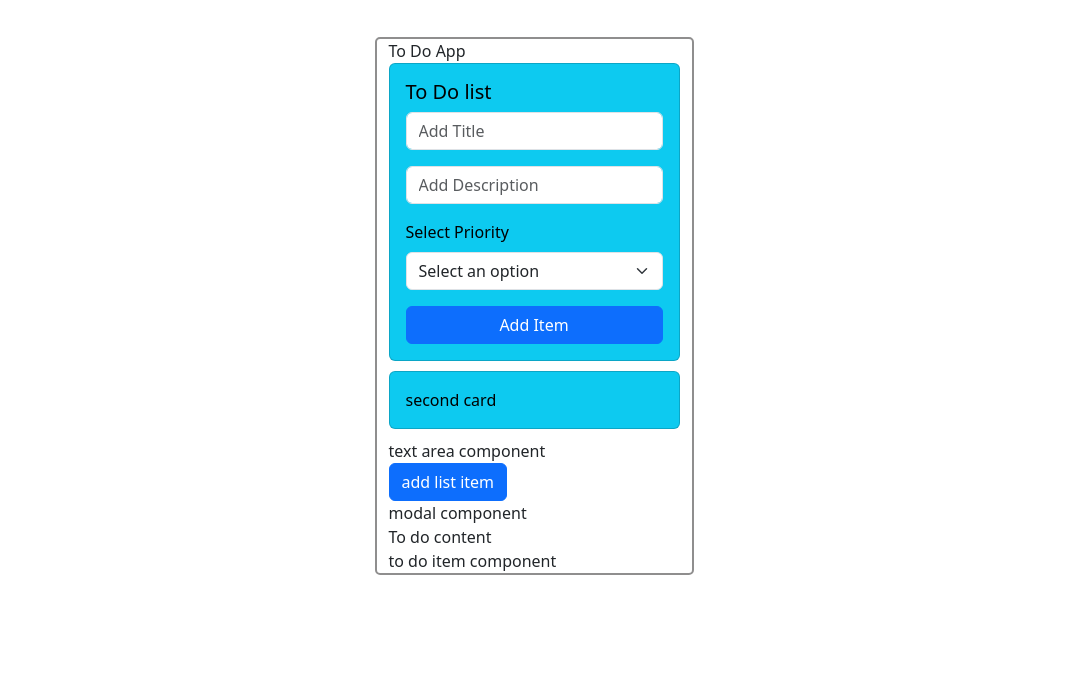
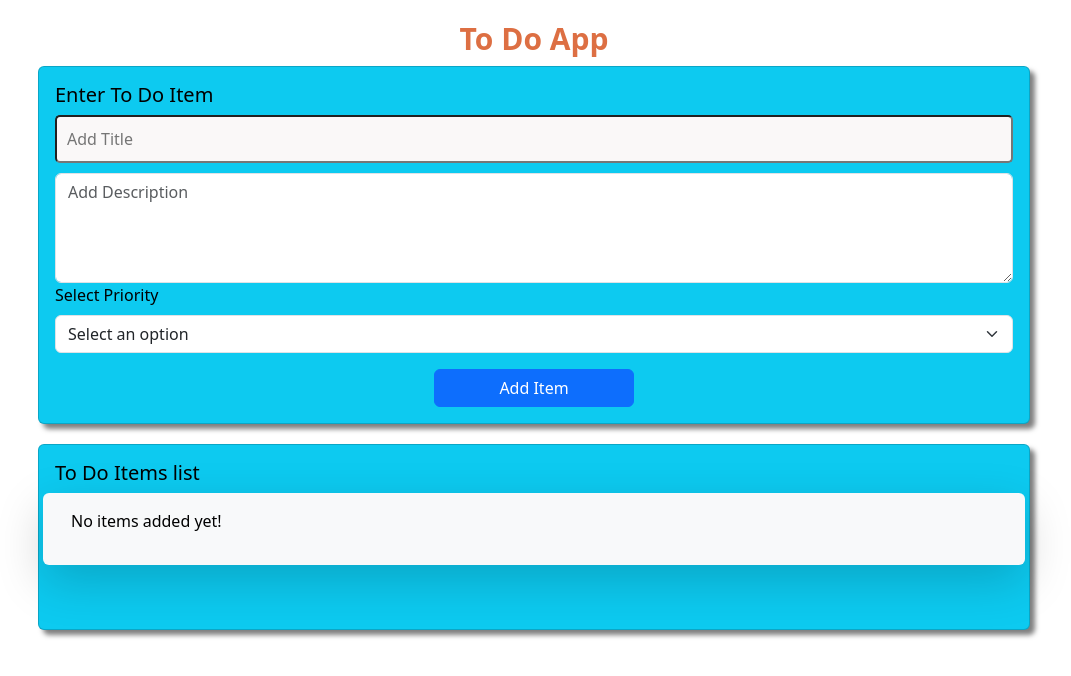
Before and after one commit to luqman-hassan123/To-Do-App, a React (Vite) app: page / in a window 1280 px wide. Shown: the top 676 px of the page, without its empty margins (106-1177 px from the left). Built offline with nearby package versions, Linux system fonts and the light colour scheme.

Commit message:
add text area component and and content component also apply some styling

```diff
--- a/src/App.css
+++ b/src/App.css
@@ -1,19 +1,122 @@
 #root {
-  max-width: 1280px;
-  margin: 0 auto;
-  padding: 2rem;
+  width: 100%; /* Allow full width on larger screens */
+  max-width: 1280px; /* Limit width on smaller screens */
+  margin: 0 auto; /* Center the app */
+  padding: 2rem; /* Keep padding for inner spacing */
+  /* background: rgb(116, 124, 128); */
+}
+
+.main-header {
+  font-weight: bold; /* Bold text for the header */
+  color: rgb(221, 111, 67);
+  font-size: 30px;
+  margin-bottom: 5px;
+  text-align: center;
+}
+
+.container {
+  border: 2px solid rgba(32, 31, 31, 0.5); /* Border styling */
+  margin-top: 5px; /* Top margin */
+  border-radius: 5px; /* Rounded corners */
+  box-shadow:0 4px 10px rgba(0, 0, 0, 0.5) ;
+}
+
+.card {
+  margin-bottom: 20px;
+  box-shadow: 5px 5px 5px rgba(0, 0, 0, 0.5); /* Adjust values as needed */
+}
+
+.container .card {
+  margin-bottom: 10px; /* Space between cards */
+  background-color: rgb(25, 29, 29) !important; /* Light coral */
+  padding: 1rem; /* Inner spacing for card content */
+  border-radius: 5px; /* Optional: rounding card corners */
+  box-shadow:0 4px 10px rgba(0, 0, 0, 1) ;
+  margin: 10px 10px 10px 10px;
+
+
+}
+
+.input-field{
+  background: rgb(250, 248, 248);
+  border-radius: 5px;
+  color: black;
+  padding: 10px;
+  gap: 5px;
+  margin-bottom: 10px;
+}
+
+.Description{
+  padding: 20px;
+
+}
+
+.addItem {
+  width: 25% !important; /* Set the desired width */
+  min-width: 100px; /* Minimum width for smaller screens */
+  max-width: 200px; /* Maximum width */
+  margin: 0 auto; /* Center the button */
+  display: block !important;
+  transition: background 1s ease !important;
+
+  &:hover{
+    background: rgb(26, 29, 16) !important;
+
+  }
+}
+
+
+
+.btn{
+  width: 40%;
+  text-align: center;
+  justify-content: center;
+  align-items: center;
 
 }
 
 
-.container {
-  border: 2px solid rgba(32, 31, 31, 0.5);
-  margin-top: 5px;
-  border-radius: 5px;
+/* Custom button width */
+.btn-small-width {
+  width: 30%; /* Set width as a percentage */
+  min-width: 120px; /* Optional minimum width for responsiveness */
 }
 
-.card{
 
-  margin-bottom: 10px;
-  background-color: aqua;
+
+.button-container{
+  display: flex;
+  justify-content: center;
+  align-items: center;
+  margin: 1rem 0;
 }
+
+.todo-content {
+  display: flex;           /* Enable flexbox */
+  flex-wrap: wrap;         /* Allow items to wrap if necessary */
+  gap: 1rem;               /* Optional: Adds space between items */
+}
+
+.to-do-item {
+  flex: 1 1 200px;         /* Each item takes up equal space */
+  min-width: 200px;        /* Ensure a minimum width for each item */
+  border: 1px solid #ccc;  /* Example: Add border */
+  padding: 10px;           /* Example: Add padding */
+  box-shadow: 0 4px 8px rgba(0, 0, 0, 0.1); /* Optional: Add shadow */
+}
+
+
+
+
+
+/* Media Queries for Responsiveness */
+@media (max-width: 1280px) {
+  #root {
+    max-width: 80%; /* Allow full width on smaller screens */
+    padding: 1rem; /* Adjust padding for smaller screens */
+  }
+
+  .container {
+    margin: 0; /* Remove margin for smaller screens */
+  }
+}
--- a/src/App.jsx
+++ b/src/App.jsx
@@ -8,75 +8,80 @@ import TextArea from "./assets/components/TextArea";
 import ToDoContent from "./assets/components/ToDoContent";
 import ToDoItem from "./assets/components/ToDoItem";
 import Header from "./assets/components/Header";
-import React, { useState } from 'react'
-import Dropdown from "./assets/components/Dropdown"
-
-
+import React, { useState } from "react";
+import Dropdown from "./assets/components/Dropdown";
 
 function App() {
-
-  const [priority, setPriority] = useState('');
+  const [title, setTitle] = useState("");
+  const [priority, setPriority] = useState("");
+  const [description, setDescription] = useState("");
+  const [todoItems, setToDoItems] = useState([]);
 
   const handleDropDown = (event) => {
-    setPriority(event.target.value)
-  }
+    setPriority(event.target.value);
+  };
 
+  const handleAddItem = () => {
+    if (title && description) {
+      const newItem = { title, description, priority };
+      setToDoItems([...todoItems, newItem]);
+      setTitle("");
+      setDescription("");
+      setPriority("");
+    }
+  };
+
+  const handleDeleteItem = (index) => {
+    const updatedItems = todoItems.filter((_, i) => i !== index);
+    setToDoItems(updatedItems);
+  };
 
   return (
     // main container
-    <div className="container">
+    <div className="container-f">
       {/* first heading  */}
       <Header className="main-header" title="To Do App" />
 
       {/* card component */}
       <Card className="card text-bg-info p-3">
+        <h5 className="card-title">Enter To Do Item</h5>
+        <Input
+          placeholder="Add Title"
+          className="input-field"
+          value={title}
+          onChange={(e) => setTitle(e.target.value)}
+        />
+         <TextArea
+          className
+          value={description}
+          onChange={(e) => setDescription(e.target.value)}
+          placeholder="Add Description" // Optional placeholder
+        />
 
-          <h5 className="card-title">To Do list</h5>
-            <Input placeholder="Add Title" className="input-field" />
-            <Input placeholder="Add Description" className="input-field" />
+        <Dropdown
+          title=" Select Priority"
+          options={["High", "Medium", "Low"]}
+          onChange={handleDropDown}
+          selectedValue={priority}
+        />
 
-           <Dropdown
-            title=" Select Priority"
-            options = {['High' ,  'Medium' , 'Low']}
-            onChange = {handleDropDown}
-            selectedValue= {priority}
-           />
-
-          <Buttons className="btn btn-primary" title="Add Item" />
-
+        <Buttons
+          className="addItem btn btn-primary"
+          title="Add Item"
+          onButtonClick={handleAddItem}
+        />
       </Card>
 
-
-
-      <Card className="card text-bg-info p-3"> second card </Card>
-
-      {/* input component */}
-      {/* <Input /> */}
-
-      {/* TextArea component */}
-      <TextArea />
-
-
-
-
-      {/* Buttons component */}
-      <Buttons
-        className="btn btn-primary"
-        title="add list item"
-        onButtonClick={() => {}}
-      />
-
-      {/* Modal component */}
-      <Modal />
-
-      {/* ToDoContent component */}
-      <ToDoContent />
-
-
-
-      {/* to do item compnoent  */}
-      <ToDoItem />
-
+      <Card className="card text-bg-info p-3">
+        <h5 className="card-title"> To Do Items list</h5>
+        <div className="row shadow-lg p-3 mb-5 bg-body-tertiary rounded">
+          <ToDoContent
+            className="item"
+            items={todoItems}
+            onDeleteItem={handleDeleteItem}
+          ></ToDoContent>
+        </div>
+      </Card>
     </div>
   );
 }
--- a/src/assets/components/Buttons.jsx
+++ b/src/assets/components/Buttons.jsx
@@ -2,12 +2,14 @@ import React from "react";
 
 const Buttons = ({ title, className, onButtonClick }) => {
   return (
-
-      <button
+    <div className="className">
+        <button
         className={className}
         title={title}
         onClick={() => onButtonClick()} > {title}
       </button>
+    </div>
+
 
   );
 };
--- a/src/assets/components/Input.jsx
+++ b/src/assets/components/Input.jsx
@@ -1,16 +1,15 @@
-import React from 'react'
+import React from 'react';
 
-const Input = ({ placeholder} ) => {
+const Input = ({ placeholder, className, value, onChange }) => {
   return (
-
-    <div className="mb-3">
     <input
       type="text"
-      className="form-control"
-      placeholder={placeholder} // Using the passed prop here
+      className={className}
+      placeholder={placeholder}
+      value={value}
+      onChange={onChange} // Use onChange here
     />
-  </div>
-  )
-}
+  );
+};
 
-export default Input
+export default Input;
--- a/src/assets/components/TextArea.jsx
+++ b/src/assets/components/TextArea.jsx
@@ -1,11 +1,17 @@
-import React from 'react'
+import React from 'react';
 
-const TextArea = () => {
+const TextArea = ({ value, onChange, placeholder }) => {
   return (
     <div>
-      text area component
+      <textarea
+        value={value}
+        onChange={onChange}
+        placeholder={placeholder}
+        rows={4} // Set the number of rows for the textarea
+        className="form-control" // Use Bootstrap class for styling
+      />
     </div>
-  )
-}
+  );
+};
 
-export default TextArea
+export default TextArea;
--- a/src/assets/components/ToDoContent.jsx
+++ b/src/assets/components/ToDoContent.jsx
@@ -1,11 +1,24 @@
-import React from 'react'
+// ToDoContent.jsx
+import ToDoItem from './ToDoItem'; // Import the ToDoItem component
 
-const ToDoContent = () => {
+const ToDoContent = ({ items , onDeleteItem}) => {
   return (
-    <div>
-      To do content
+    <div className="to-do-content">
+      {items.length > 0 ? (
+        items.map((item, index) => (
+          <ToDoItem
+            key={index}
+            title={item.title}
+            description={item.description}
+            priority={item.priority}
+            onDelete = {() => onDeleteItem(index)}
+            />
+        ))
+      ) : (
+        <p>No items added yet!</p>
+      )}
     </div>
-  )
-}
+  );
+};
 
-export default ToDoContent
+export default ToDoContent;
--- a/src/assets/components/ToDoItem.jsx
+++ b/src/assets/components/ToDoItem.jsx
@@ -1,11 +1,20 @@
-import React from 'react'
+import React from 'react';
 
-const ToDoItem = () => {
+const ToDoItem = ({ title, description, priority, onDelete }) => {
   return (
-    <div>
-      to do item component
+    <div className="d-flex justify-content-between align-items-center to-do-item border p-2 mb-2">
+      <div>
+        <h6>{title}</h6>
+        <p>{description}</p>
+      </div>
+      <div className="d-flex align-items-center">
+        <span className="me-2">Priority: {priority}</span>
+        <button className="btn btn-danger btn-sm" onClick={onDelete}>
+          Delete
+        </button>
+      </div>
     </div>
-  )
-}
+  );
+};
 
-export default ToDoItem
+export default ToDoItem;
--- a/src/index.css
+++ b/src/index.css
@@ -4,7 +4,7 @@
   font-weight: 400;
 
   color-scheme: light dark;
-  color: rgba(255, 255, 255, 0.87);
+  color: rgba(223, 166, 166, 0.87);
   background-color: #242424;
 
   font-synthesis: none;
```
